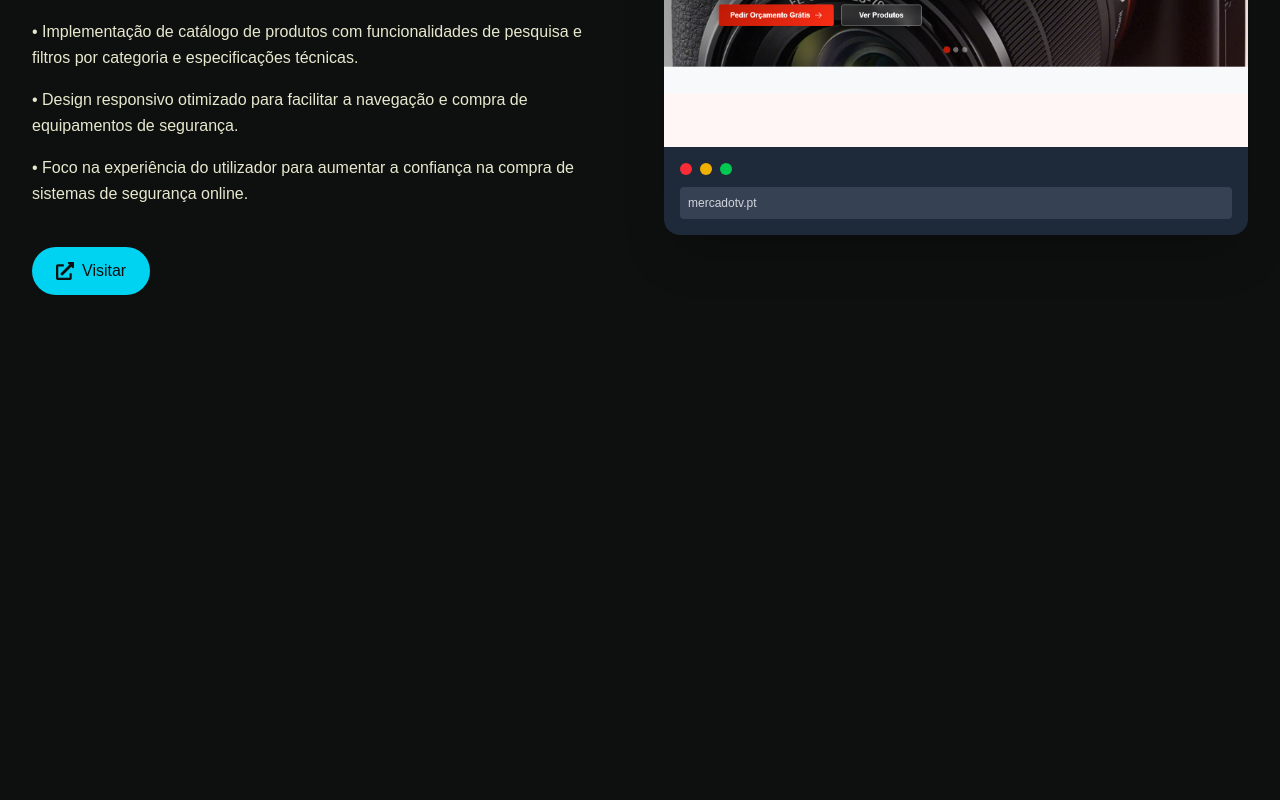
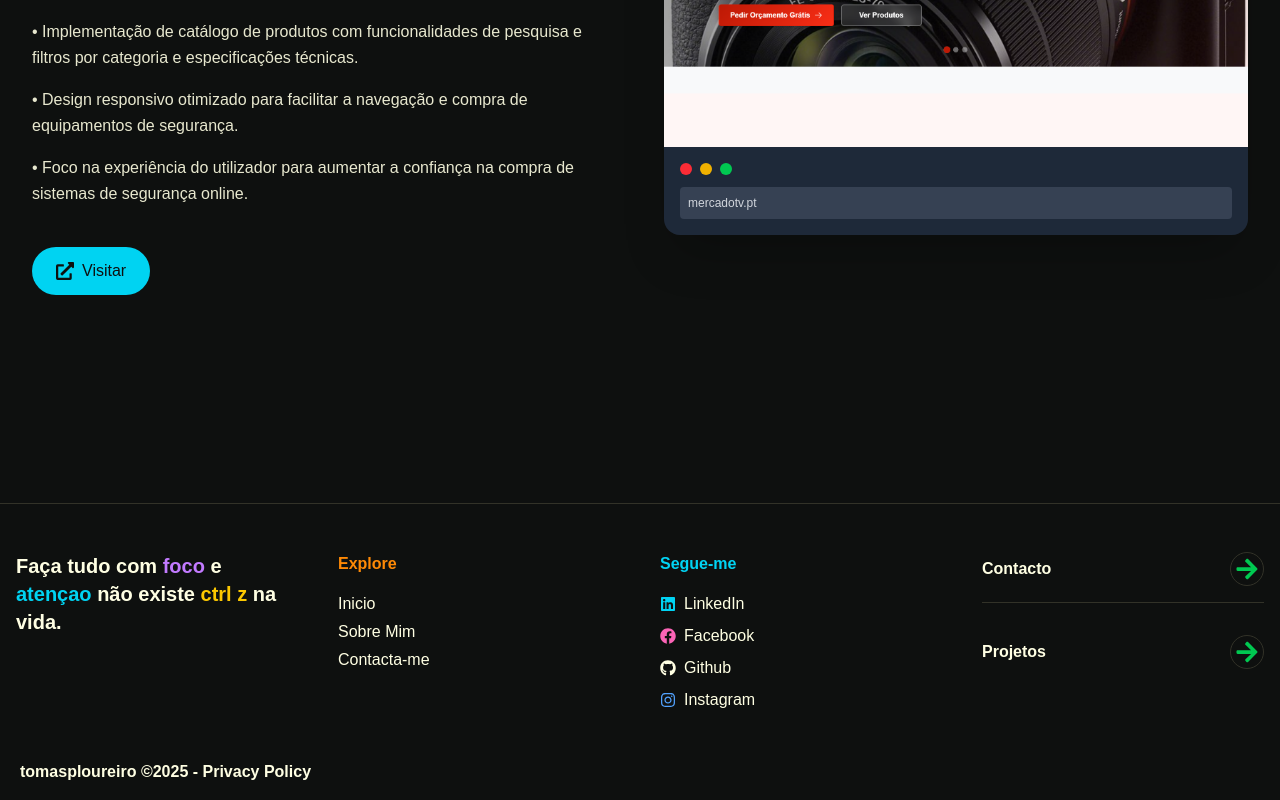
Before and after one commit to Tomasploureiro/portfolio, a Next.js app: page /projects in a window 1280 px wide. Shown: the part 594-1394 px from the top of the page. Before the commit the page ends 1049 px from the top, so only its background shows below. Built offline with nearby package versions, Linux system fonts and the light colour scheme.

Commit message:
footer bug

```diff
--- a/src/app/about/page.jsx
+++ b/src/app/about/page.jsx
@@ -244,6 +244,9 @@ const AboutPage = () => {
                 </div>
             </section>
             <Footer />
+            <section className="text-sm sm:text-base font-semibold ml-4 sm:ml-5 text-[var(--foreground)] mb-4">
+                tomasploureiro ©2025 - Privacy Policy
+            </section>
         </div>
     );
 };
--- a/src/app/contact/page.jsx
+++ b/src/app/contact/page.jsx
@@ -256,8 +256,10 @@ const ContactPage = () => {
                     </div>
                 </div>
             </section>
-
             <Footer />
+            <section className="text-sm sm:text-base font-semibold ml-4 sm:ml-5 text-[var(--foreground)] mb-4">
+                tomasploureiro ©2025 - Privacy Policy
+            </section>
         </div>
     );
 };
--- a/src/app/projects/page.jsx
+++ b/src/app/projects/page.jsx
@@ -5,6 +5,7 @@ import ProjectDisplay from "@/components/ProjectDisplay";
 import { FaBriefcase } from "react-icons/fa";
 import { useInView, motion } from "framer-motion";
 import { useRef } from "react";
+import Footer from "@/components/footer";
 
 const ProjectsPage = () => {
     const projectRef = useRef(null);
@@ -81,6 +82,10 @@ const ProjectsPage = () => {
                     </div>
                 </section>
             </div>
+            <Footer />
+            <section className="text-sm sm:text-base font-semibold ml-4 sm:ml-5 text-[var(--foreground)] mb-4">
+                tomasploureiro ©2025 - Privacy Policy
+            </section>
         </div>
     );
 };
```
